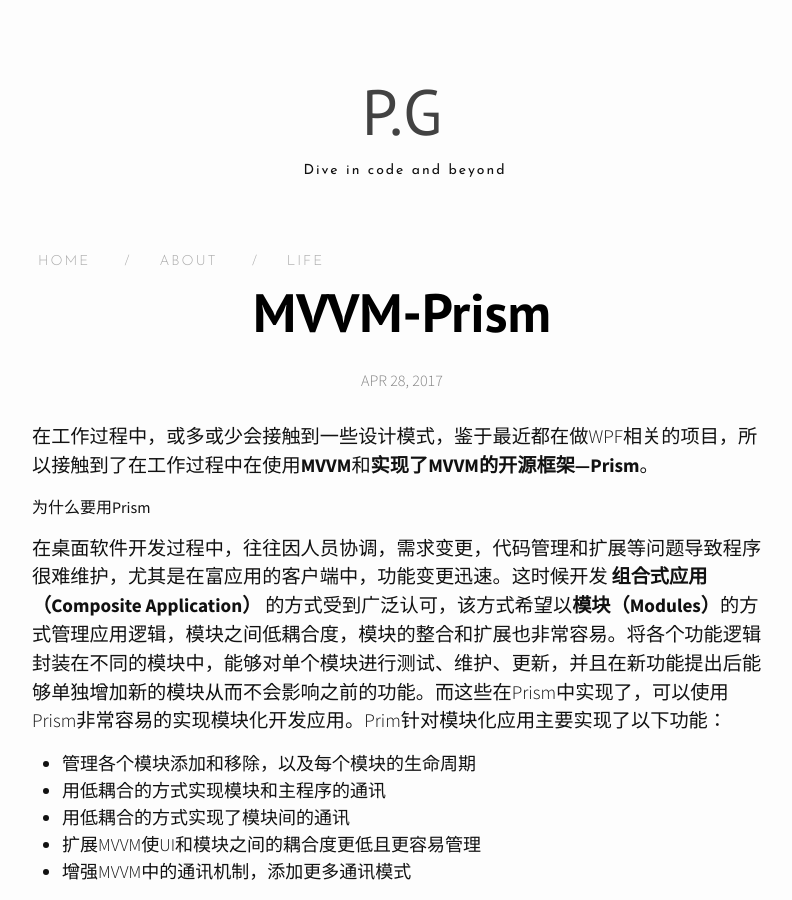
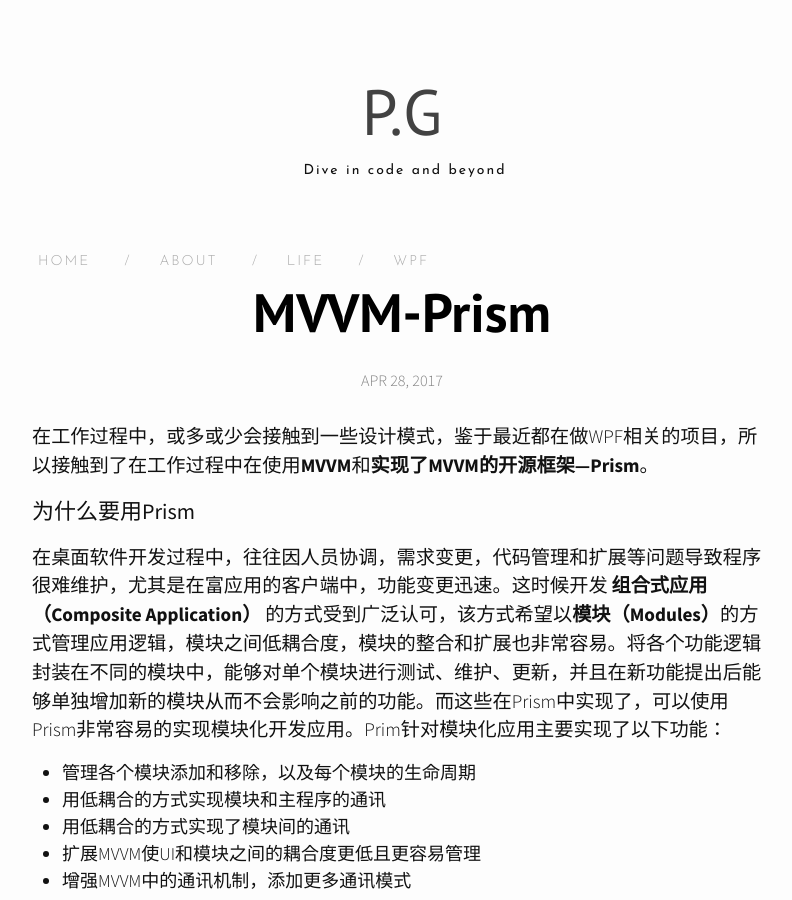
Before and after one commit to PrincessGod/PrincessGod.github.io, a Jekyll site: the page built from _posts/2017-04-28-prism .markdown, in a window 1280 px wide and 900 px high. Shown: the whole window, without its empty margins (238-1030 px from the left). Built offline with Jekyll 4.4.1, drawn with Linux system fonts in a browser that asks for light colours; nearby versions of some CDN libraries.

```diff
--- a/_posts/2017-04-28-prism .markdown
+++ b/_posts/2017-04-28-prism .markdown
@@ -2,11 +2,11 @@
 layout: post
 title:  "MVVM-Prism"
 date:   2017-04-28 15:45:31 +0530
-categories: ["life"]
+categories: ["wpf"]
 ---
 在工作过程中，或多或少会接触到一些设计模式，鉴于最近都在做WPF相关的项目，所以接触到了在工作过程中在使用**MVVM**和**实现了MVVM的开源框架---Prism**。
 
-#### 为什么要用Prism
+### 为什么要用Prism
 在桌面软件开发过程中，往往因人员协调，需求变更，代码管理和扩展等问题导致程序很难维护，尤其是在富应用的客户端中，功能变更迅速。这时候开发 **组合式应用（Composite Application）** 的方式受到广泛认可，该方式希望以**模块（Modules）**的方式管理应用逻辑，模块之间低耦合度，模块的整合和扩展也非常容易。将各个功能逻辑封装在不同的模块中，能够对单个模块进行测试、维护、更新，并且在新功能提出后能够单独增加新的模块从而不会影响之前的功能。而这些在Prism中实现了，可以使用Prism非常容易的实现模块化开发应用。Prim针对模块化应用主要实现了以下功能：
  - 管理各个模块添加和移除，以及每个模块的生命周期
  - 用低耦合的方式实现模块和主程序的通讯
@@ -14,16 +14,22 @@ categories: ["life"]
  - 扩展MVVM使UI和模块之间的耦合度更低且更容易管理
  - 增强MVVM中的通讯机制，添加更多通讯模式
 
-#### Prism整体框架
+### Prism整体框架
+
 ![Sample composite application architecture with common patterns](https://github.com/PrincessGod/PrincessGod.github.io/blob/master/images/prism/Ch12PatternsFig1.png?raw=true)
+
+
 从程序的组成来看，一个应用程序需要至少一个主线程，承载主窗口（也就是Prism中的Shell），所有的UI元素都将呈现在主窗口Shell中，而一个个业务逻辑的实现将放在一个个模块也就是Modules中，其中有Unity或MEF（.NET4.5以上）管理插件的添加，依赖项注册，管理插件服务，插件版本控制等，最后 Prism Library Service 对UI控件的注册，模块间共享接口，模块间事件管理，程序和模块间的命令进行统一管理。最后两个并行的全局管理将模块和主程序之间整合在一起，从而实现模块和程序之间的低耦合以及稳定的联系。
 
-#### View和Shell
+### View和Shell
+
 ![Composition example](https://github.com/PrincessGod/PrincessGod.github.io/blob/master/images/prism/Ch12PatternsFig2.png?raw=true)
+
+
 既然Shell承载应用的所有UI元素，那么View是否应该放在Shell里？
 实际上Prism对View进行了封装，通常情况下使用合理的Region填充Shell，Region再对View进行管理。这样做的好处就是当界面上某一部分用来做一些展示，另一部分用来接收用户的交互信息时，展示部分会随用户的交互相应变化甚至切换View,这时把展示部分封装在Region中，再把需要展示的Views注册到Region中，Prism提供了Region切换View的多种方式以及消息相应处理，逻辑就会变得很清晰，我们只需要在合适的时间切换合适的Region中的View,不用担心消息传递等问题。
 
-#### 其他
+### 其他
 Prism在具体实现过程中提供了很多便利的功能，大致有：
  - BootStrapper对应用的启动进行全方面管理，可根据需要制定
  - 模块加载管理，从注册到初始化到销毁
@@ -34,7 +40,7 @@ Prism在具体实现过程中提供了很多便利的功能，大致有：
  - 全局Log
  - ClickOne扩展应用
 
-#### 相关链接
+### 相关链接
 * [Prism](https://github.com/PrismLibrary/Prism)  主页
 * [Prism Doc](https://github.com/PrismLibrary/Prism/tree/master/docs)  官方文档
 * [Prism WPF Sample](https://github.com/PrismLibrary/Prism-Samples-Wpf)  WPF 示例
```
Also changed, not shown: wpf.md (added, +7 -0 lines).
